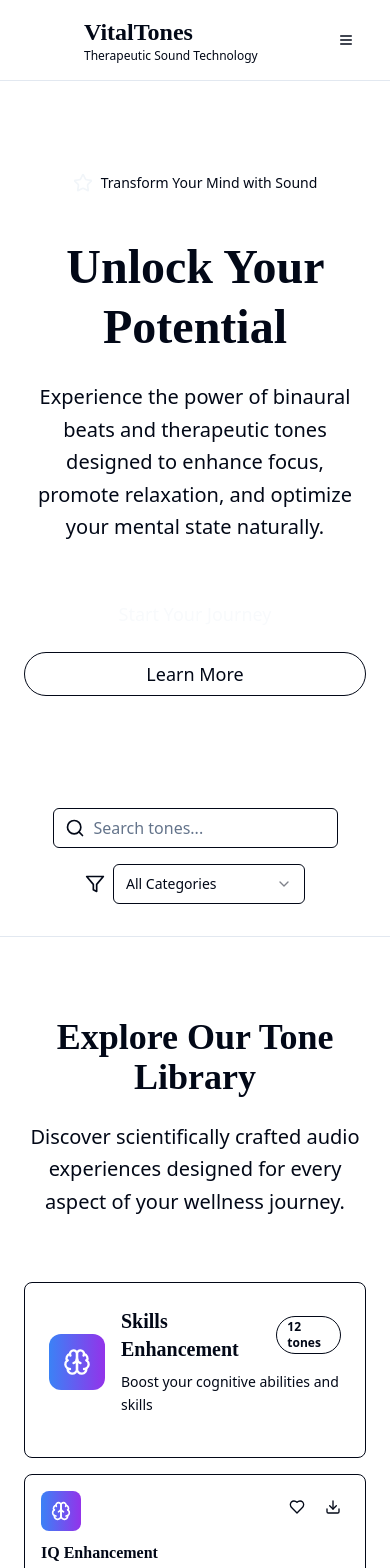
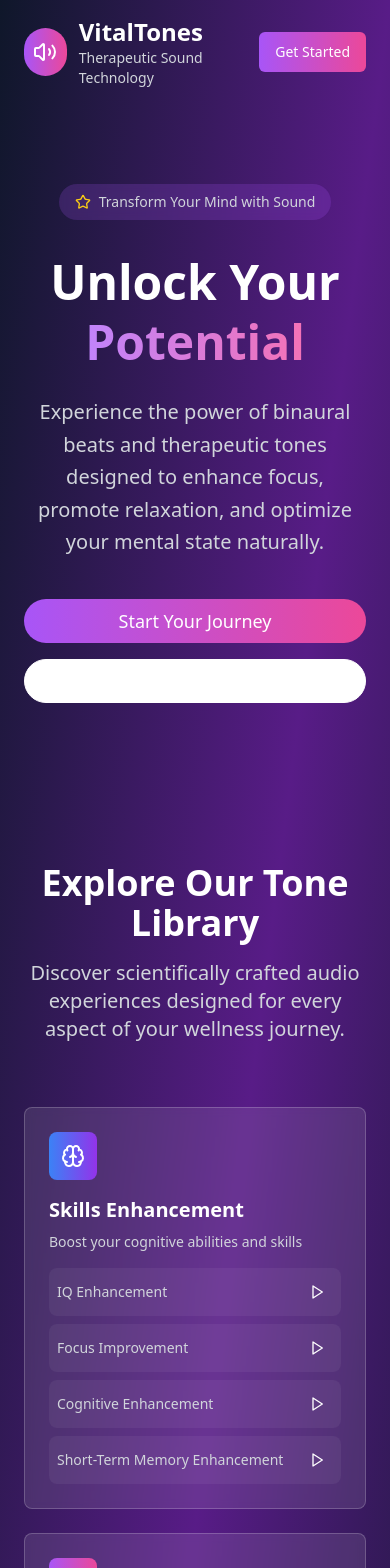
Before and after one commit to radosavlevici210/vital-echo-replicator-project, a React (Vite) app: page / in a window 390 px wide. Shown: the top 1568 px of the page. Built offline with nearby package versions, Linux system fonts and the light colour scheme.

Commit message:
Fix white screen issue
Resolve the white screen issue preventing access to the application.

```diff
--- a/src/pages/Index.tsx
+++ b/src/pages/Index.tsx
@@ -1,18 +1,10 @@
-
-import { Play, Pause, Volume2, Brain, Heart, Zap, Star, Search, Filter, Menu } from "lucide-react";
+import { Play, Pause, Volume2, Brain, Heart, Zap, Star } from "lucide-react";
 import { useState } from "react";
 import { Button } from "@/components/ui/button";
-import { Input } from "@/components/ui/input";
-import { Select, SelectContent, SelectItem, SelectTrigger, SelectValue } from "@/components/ui/select";
-import { CategoryCard } from "@/components/CategoryCard";
-import { FloatingPlayer } from "@/components/FloatingPlayer";
+import { Card, CardContent } from "@/components/ui/card";
 
 const Index = () => {
   const [currentlyPlaying, setCurrentlyPlaying] = useState<string | null>(null);
-  const [searchQuery, setSearchQuery] = useState("");
-  const [selectedCategory, setSelectedCategory] = useState("all");
-  const [showFloatingPlayer, setShowFloatingPlayer] = useState(false);
-  const [currentToneName, setCurrentToneName] = useState("");
 
   const toneCategories = [
     {
@@ -21,7 +13,7 @@ const Index = () => {
       description: "Boost your cognitive abilities and skills",
       color: "from-blue-500 to-purple-600",
       icon: Brain,
-      tones: ["IQ Enhancement", "Focus Improvement", "Cognitive Enhancement", "Short-Term Memory", "Long-Term Memory", "Language Skills", "Sports Skills", "Musician Skills", "Vocal Skills", "Investor Skills", "Expert Skills", "Fluid Intelligence"]
+      tones: ["IQ Enhancement", "Focus Improvement", "Cognitive Enhancement", "Short-Term Memory Enhancement"]
     },
     {
       id: "emotional",
@@ -29,7 +21,7 @@ const Index = () => {
       description: "Develop emotional awareness and confidence",
       color: "from-purple-500 to-pink-500",
       icon: Heart,
-      tones: ["Emotional Intelligence Boost", "Confidence Building", "Motivation Boosting", "Creative Thinking", "Alignment 144"]
+      tones: ["Emotional Intelligence Boost", "Confidence Building", "Motivation Boosting", "Creative Thinking"]
     },
     {
       id: "spiritual",
@@ -37,192 +29,79 @@ const Index = () => {
       description: "Deepen your spiritual practice and awareness",
       color: "from-green-500 to-teal-500",
       icon: Star,
-      tones: ["Meditation Practices", "Chakra Balancing", "Crown Chakra", "Third Eye Chakra", "Astral Travel", "Pineal Gland Activation", "Love Meditation", "Self-Awareness", "Self-Esteem Boosting", "Lucid Dream Induction", "Sensory Enhancement"]
-    },
-    {
-      id: "sexual",
-      title: "Sexual Health",
-      description: "Enhance intimacy and sexual wellness",
-      color: "from-red-500 to-orange-500",
-      icon: Zap,
-      tones: ["Sexual Desire Stimulation", "Sexual Arousal", "Male Orgasm Amplification", "Female Orgasm Intensification"]
+      tones: ["Meditation Practices", "Chakra Balancing", "Third Eye Chakra", "Astral Travel"]
     },
     {
       id: "wellbeing",
       title: "General Well-being",
       description: "Optimize your health and vitality",
-      color: "from-orange-500 to-yellow-500",
-      icon: Heart,
-      tones: ["Homeostasis Enhancement", "Neurogenesis Stimulation", "Anti-Aging Therapy", "Serenity Boosting", "Bliss Induction", "Energize Therapy", "Alignment 108", "Immune Health Enhancement", "Body Repair Therapy"]
-    },
-    {
-      id: "beauty",
-      title: "Beauty & Care",
-      description: "Enhance your natural beauty and appearance",
-      color: "from-pink-500 to-purple-500",
-      icon: Star,
-      tones: ["Hair Loss Prevention", "Eyelashes Restoration", "Eyelids Aging", "Eyebrows Growth", "Face Detox", "Forehead Radiance", "Ear Elegance", "Cheek Revitalize", "Nose Renew", "Philtrum Rejuvenate", "Jawline Harmony", "Neck Revive"]
-    }
-  ];
-
-  const benefits = [
-    {
-      title: "Science-Based",
-      description: "Our tones are based on proven neuroscience research and brainwave entrainment principles."
-    },
-    {
-      title: "Personalized Experience",
-      description: "Choose from various categories designed for different goals and mental states."
-    },
-    {
-      title: "High-Quality Audio",
-      description: "Premium binaural beats and isochronic tones for maximum effectiveness."
-    },
-    {
-      title: "Easy to Use",
-      description: "Simple interface that lets you focus on what matters - your wellness journey."
+      color: "from-orange-500 to-red-500",
+      icon: Zap,
+      tones: ["Anti-Aging Therapy", "Serenity Boosting", "Energy Boost", "Immune Enhancement"]
     }
   ];
 
   const togglePlay = (toneId: string) => {
     if (currentlyPlaying === toneId) {
       setCurrentlyPlaying(null);
-      setShowFloatingPlayer(false);
     } else {
       setCurrentlyPlaying(toneId);
-
-      // Find the tone name
-      const categoryIndex = parseInt(toneId.split('-')[0]);
-      const toneIndex = parseInt(toneId.split('-')[1]);
-      if (!isNaN(categoryIndex) && !isNaN(toneIndex)) {
-        const category = toneCategories[categoryIndex];
-        if (category && category.tones[toneIndex]) {
-          setCurrentToneName(category.tones[toneIndex]);
-        }
-      } else {
-        // Handle string-based category IDs
-        const [categoryId, index] = toneId.split('-');
-        const category = toneCategories.find(cat => cat.id === categoryId);
-        const toneIdx = parseInt(index);
-        if (category && category.tones[toneIdx]) {
-          setCurrentToneName(category.tones[toneIdx]);
-        }
-      }
-
-      setShowFloatingPlayer(true);
     }
   };
 
-  const filteredCategories = toneCategories.filter(category => {
-    const matchesCategory = selectedCategory === "all" || category.id === selectedCategory;
-    const matchesSearch = searchQuery === "" ||
-      category.title.toLowerCase().includes(searchQuery.toLowerCase()) ||
-      category.description.toLowerCase().includes(searchQuery.toLowerCase()) ||
-      category.tones.some(tone => tone.toLowerCase().includes(searchQuery.toLowerCase()));
-
-    return matchesCategory && matchesSearch;
-  });
-
   return (
-    <div className="min-h-screen bg-gradient-hero">
+    <div className="min-h-screen bg-gradient-to-br from-slate-900 via-purple-900 to-slate-900 text-white">
       {/* Header */}
-      <header className="sticky top-0 z-40 glass-effect border-b border-border">
-        <div className="max-w-7xl mx-auto px-6 py-4">
-          <div className="flex items-center justify-between">
+      <header className="px-6 py-4">
+        <div className="max-w-7xl mx-auto flex items-center justify-between">
           <div className="flex items-center space-x-3">
-              <div className="w-12 h-12 bg-gradient-primary rounded-xl flex items-center justify-center shadow-glow">
-                <Volume2 className="w-7 h-7 text-white" />
+            <div className="w-12 h-12 bg-gradient-to-r from-purple-500 to-pink-500 rounded-full flex items-center justify-center">
+              <Volume2 className="w-6 h-6 text-white" />
             </div>
             <div>
-                <span className="text-2xl font-playfair font-bold text-foreground">VitalTones</span>
-                <p className="text-xs text-text-secondary">Therapeutic Sound Technology</p>
+              <h1 className="text-2xl font-bold text-white">VitalTones</h1>
+              <p className="text-sm text-gray-300">Therapeutic Sound Technology</p>
             </div>
           </div>
 
-            <nav className="hidden lg:flex items-center space-x-8">
-              <a href="#tones" className="text-text-secondary hover:text-foreground transition-colors">Tones</a>
-              <a href="#benefits" className="text-text-secondary hover:text-foreground transition-colors">Benefits</a>
-              <a href="#about" className="text-text-secondary hover:text-foreground transition-colors">About</a>
-              <Button className="bg-gradient-primary hover:opacity-90 text-primary-foreground">
+          <Button className="bg-gradient-to-r from-purple-500 to-pink-500 hover:from-purple-600 hover:to-pink-600 text-white">
             Get Started
           </Button>
-            </nav>
-
-            <Button variant="ghost" size="sm" className="lg:hidden">
-              <Menu className="w-6 h-6" />
-            </Button>
-          </div>
         </div>
       </header>
 
       {/* Hero Section */}
-      <section className="relative px-6 py-20 text-center">
-        <div className="max-w-5xl mx-auto">
-          <div className="inline-flex items-center space-x-2 glass-effect rounded-full px-6 py-3 mb-8 animate-fade-in">
-            <Star className="w-5 h-5 text-accent" />
-            <span className="text-sm text-text-secondary">Transform Your Mind with Sound</span>
+      <section className="px-6 py-20 text-center">
+        <div className="max-w-4xl mx-auto">
+          <div className="inline-flex items-center space-x-2 bg-purple-500/20 backdrop-blur-sm rounded-full px-4 py-2 mb-8">
+            <Star className="w-4 h-4 text-yellow-400" />
+            <span className="text-sm text-gray-300">Transform Your Mind with Sound</span>
           </div>
 
-          <h1 className="text-5xl md:text-7xl lg:text-8xl font-playfair font-bold text-foreground mb-6 leading-tight animate-slide-up">
+          <h1 className="text-5xl md:text-7xl font-bold text-white mb-6 leading-tight">
             Unlock Your
-            <span className="gradient-text"> Potential</span>
+            <span className="bg-gradient-to-r from-purple-400 to-pink-400 bg-clip-text text-transparent"> Potential</span>
           </h1>
 
-          <p className="text-xl text-text-secondary mb-12 max-w-3xl mx-auto leading-relaxed animate-fade-in" style={{ animationDelay: '0.2s' }}>
+          <p className="text-xl text-gray-300 mb-10 max-w-2xl mx-auto leading-relaxed">
             Experience the power of binaural beats and therapeutic tones designed to enhance focus,
             promote relaxation, and optimize your mental state naturally.
           </p>
 
-          <div className="flex flex-col sm:flex-row gap-4 justify-center animate-scale-in" style={{ animationDelay: '0.4s' }}>
+          <div className="flex flex-col sm:flex-row gap-4 justify-center">
             <Button
               size="lg"
-              className="bg-gradient-primary hover:opacity-90 text-primary-foreground px-8 py-4 text-lg rounded-full shadow-glow"
+              className="bg-gradient-to-r from-purple-500 to-pink-500 hover:from-purple-600 hover:to-pink-600 text-white px-8 py-4 text-lg rounded-full"
             >
               Start Your Journey
             </Button>
             <Button
               size="lg"
               variant="outline"
-              className="border-border-light text-foreground hover:bg-surface px-8 py-4 text-lg rounded-full"
+              className="text-white border-white hover:bg-white hover:text-purple-900 px-8 py-4 text-lg rounded-full"
             >
               Learn More
             </Button>
-          </div>
-        </div>
-      </section>
-
-      {/* Search and Filter Section */}
-      <section className="px-6 py-8 border-b border-border">
-        <div className="max-w-7xl mx-auto">
-          <div className="flex flex-col md:flex-row gap-4 items-center justify-between">
-            <div className="relative flex-1 max-w-md">
-              <Search className="absolute left-3 top-1/2 transform -translate-y-1/2 w-5 h-5 text-text-secondary" />
-              <Input
-                placeholder="Search tones..."
-                value={searchQuery}
-                onChange={(e) => setSearchQuery(e.target.value)}
-                className="pl-10 bg-surface border-border-light"
-              />
-            </div>
-
-            <div className="flex items-center space-x-4">
-              <div className="flex items-center space-x-2">
-                <Filter className="w-5 h-5 text-text-secondary" />
-                <Select value={selectedCategory} onValueChange={setSelectedCategory}>
-                  <SelectTrigger className="w-48 bg-surface border-border-light">
-                    <SelectValue placeholder="Filter by category" />
-                  </SelectTrigger>
-                  <SelectContent>
-                    <SelectItem value="all">All Categories</SelectItem>
-                    {toneCategories.map((category) => (
-                      <SelectItem key={category.id} value={category.id}>
-                        {category.title}
-                      </SelectItem>
-                    ))}
-                  </SelectContent>
-                </Select>
-              </div>
-            </div>
           </div>
         </div>
       </section>
@@ -231,126 +110,67 @@ const Index = () => {
       <section id="tones" className="px-6 py-20">
         <div className="max-w-7xl mx-auto">
           <div className="text-center mb-16">
-            <h2 className="text-4xl md:text-5xl font-playfair font-bold text-foreground mb-6">
-              Explore Our Tone Library
-            </h2>
-            <p className="text-xl text-text-secondary max-w-3xl mx-auto leading-relaxed">
+            <h2 className="text-4xl font-bold text-white mb-4">Explore Our Tone Library</h2>
+            <p className="text-xl text-gray-300 max-w-2xl mx-auto">
               Discover scientifically crafted audio experiences designed for every aspect of your wellness journey.
             </p>
           </div>
 
-          <div className="space-y-12">
-            {filteredCategories.map((category, index) => (
-              <CategoryCard
-                key={category.id}
-                category={category}
-                currentlyPlaying={currentlyPlaying}
-                onTogglePlay={togglePlay}
-                index={index}
-              />
-            ))}
-          </div>
-        </div>
-      </section>
-
-      {/* Benefits Section */}
-      <section id="benefits" className="px-6 py-20 bg-surface">
-        <div className="max-w-7xl mx-auto">
-          <div className="text-center mb-16">
-            <h2 className="text-4xl md:text-5xl font-playfair font-bold text-foreground mb-6">
-              Why Choose VitalTones?
-            </h2>
-            <p className="text-xl text-text-secondary max-w-3xl mx-auto">
-              Experience the transformative power of scientifically-backed audio therapy.
-            </p>
+          <div className="grid md:grid-cols-2 lg:grid-cols-4 gap-6">
+            {toneCategories.map((category) => {
+              const IconComponent = category.icon;
+              return (
+                <Card key={category.id} className="bg-white/10 backdrop-blur-sm border-white/20 hover:bg-white/20 transition-all duration-300">
+                  <CardContent className="p-6">
+                    <div className={`w-12 h-12 bg-gradient-to-r ${category.color} rounded-lg flex items-center justify-center mb-4`}>
+                      <IconComponent className="w-6 h-6 text-white" />
                     </div>
 
-          <div className="grid md:grid-cols-2 lg:grid-cols-4 gap-8">
-            {benefits.map((benefit, index) => (
-              <div
-                key={index}
-                className="text-center animate-fade-in"
-                style={{ animationDelay: `${index * 0.1}s` }}
+                    <h3 className="text-xl font-semibold text-white mb-2">{category.title}</h3>
+                    <p className="text-gray-300 mb-4 text-sm">{category.description}</p>
+
+                    <div className="space-y-2">
+                      {category.tones.map((tone, index) => (
+                        <div key={tone} className="flex items-center justify-between bg-white/5 rounded-lg p-2">
+                          <span className="text-sm text-gray-300">{tone}</span>
+                          <Button
+                            size="sm"
+                            variant="ghost"
+                            onClick={() => togglePlay(`${category.id}-${index}`)}
+                            className="text-white hover:bg-white/10 p-1 h-8 w-8"
                           >
-                <div className="w-16 h-16 bg-gradient-primary rounded-full flex items-center justify-center mx-auto mb-6 shadow-glow floating-animation">
-                  <span className="text-2xl font-bold text-white">{index + 1}</span>
-                </div>
-                <h3 className="text-xl font-playfair font-semibold text-foreground mb-3">
-                  {benefit.title}
-                </h3>
-                <p className="text-text-secondary leading-relaxed">
-                  {benefit.description}
-                </p>
+                            {currentlyPlaying === `${category.id}-${index}` ? (
+                              <Pause className="w-4 h-4" />
+                            ) : (
+                              <Play className="w-4 h-4" />
+                            )}
+                          </Button>
                         </div>
                       ))}
                     </div>
-        </div>
-      </section>
-
-      {/* CTA Section */}
-      <section className="px-6 py-20">
-        <div className="max-w-4xl mx-auto text-center">
-          <h2 className="text-4xl md:text-5xl font-playfair font-bold text-foreground mb-8">
-            Ready to Transform Your Mind?
-          </h2>
-          <p className="text-xl text-text-secondary mb-12 leading-relaxed">
-            Join thousands who have discovered the power of therapeutic sound for wellness, productivity, and peace of mind.
-          </p>
-
-          <div className="flex flex-col sm:flex-row gap-4 justify-center">
-            <Button
-              size="lg"
-              className="bg-gradient-primary hover:opacity-90 text-primary-foreground px-8 py-4 text-lg rounded-full shadow-glow pulse-glow"
-            >
-              Start Free Trial
-            </Button>
-            <Button
-              size="lg"
-              variant="outline"
-              className="border-border-light text-foreground hover:bg-surface px-8 py-4 text-lg rounded-full"
-            >
-              View Pricing
-            </Button>
+                  </CardContent>
+                </Card>
+              );
+            })}
           </div>
         </div>
       </section>
 
       {/* Footer */}
-      <footer className="border-t border-border px-6 py-12">
-        <div className="max-w-7xl mx-auto">
-          <div className="flex flex-col md:flex-row items-center justify-between mb-8">
-            <div className="flex items-center space-x-3 mb-4 md:mb-0">
-              <div className="w-10 h-10 bg-gradient-primary rounded-lg flex items-center justify-center shadow-glow">
-                <Volume2 className="w-5 h-5 text-white" />
+      <footer className="border-t border-white/10 px-6 py-8">
+        <div className="max-w-7xl mx-auto text-center">
+          <div className="flex items-center justify-center space-x-2 mb-4">
+            <div className="w-8 h-8 bg-gradient-to-r from-purple-500 to-pink-500 rounded-full flex items-center justify-center">
+              <Volume2 className="w-4 h-4 text-white" />
             </div>
-              <span className="text-xl font-playfair font-bold text-foreground">VitalTones</span>
+            <span className="text-lg font-bold text-white">VitalTones</span>
           </div>
 
-            <div className="flex items-center space-x-8 text-sm text-text-secondary">
-              <a href="#" className="hover:text-foreground transition-colors">Privacy Policy</a>
-              <a href="#" className="hover:text-foreground transition-colors">Terms of Service</a>
-              <a href="#" className="hover:text-foreground transition-colors">Contact</a>
-            </div>
-          </div>
-
-          <div className="text-center text-sm text-text-secondary">
-            <p>&copy; 2024 VitalTones. All rights reserved. Transforming minds through therapeutic sound.</p>
-          </div>
+          <p className="text-sm text-gray-400">
+            &copy; 2024 VitalTones. All rights reserved. Transforming minds through therapeutic sound.
+          </p>
         </div>
       </footer>
-
-      {/* Floating Player */}
-      {showFloatingPlayer && currentlyPlaying && (
-        <FloatingPlayer
-          toneName={currentToneName}
-          isPlaying={!!currentlyPlaying}
-          onTogglePlay={() => togglePlay(currentlyPlaying)}
-          onClose={() => {
-            setShowFloatingPlayer(false);
-            setCurrentlyPlaying(null);
-          }}
-        />
-      )}
     </div>
   );
 };
```
Lines whose indentation alone changed are shown as unchanged.
